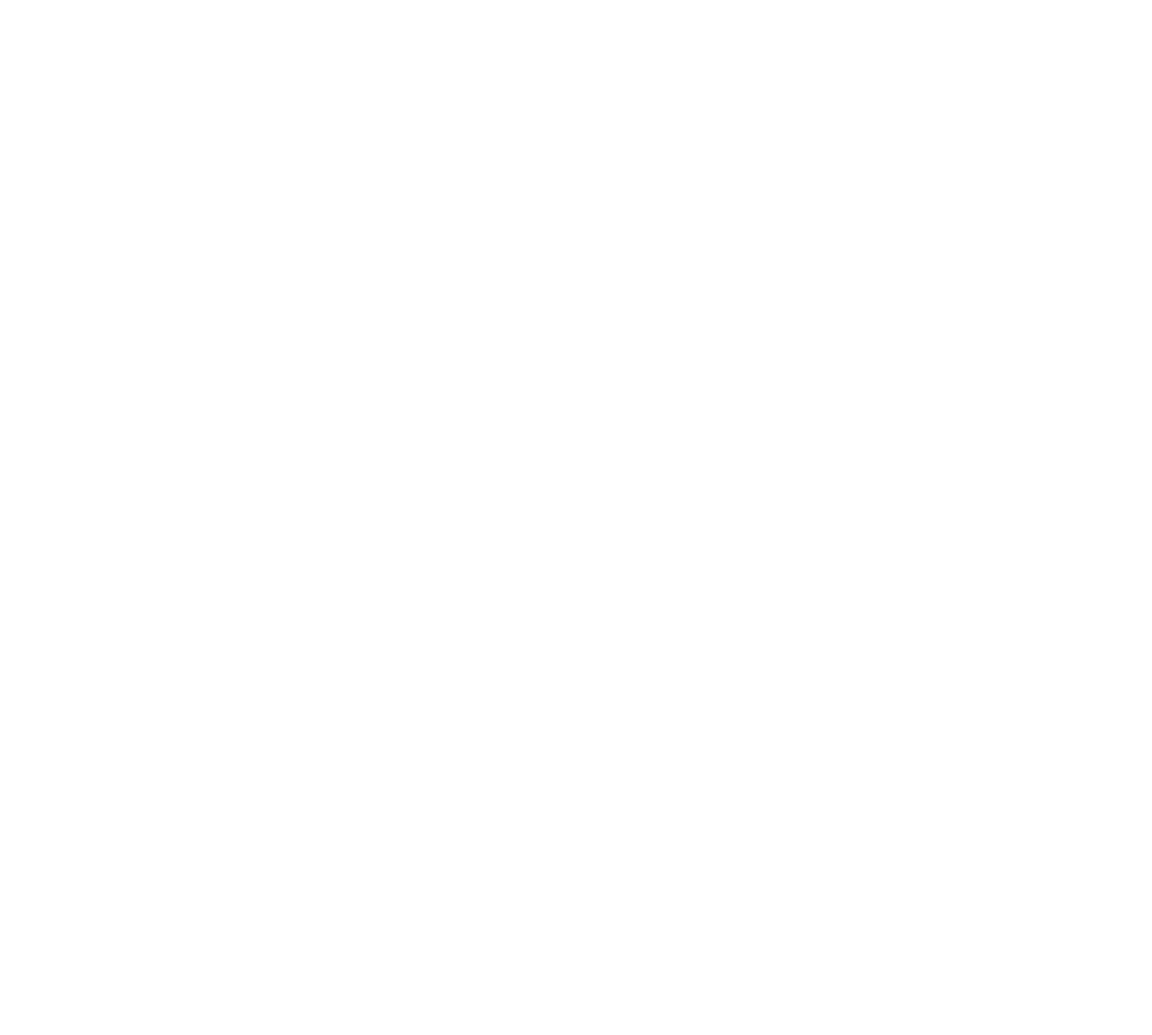
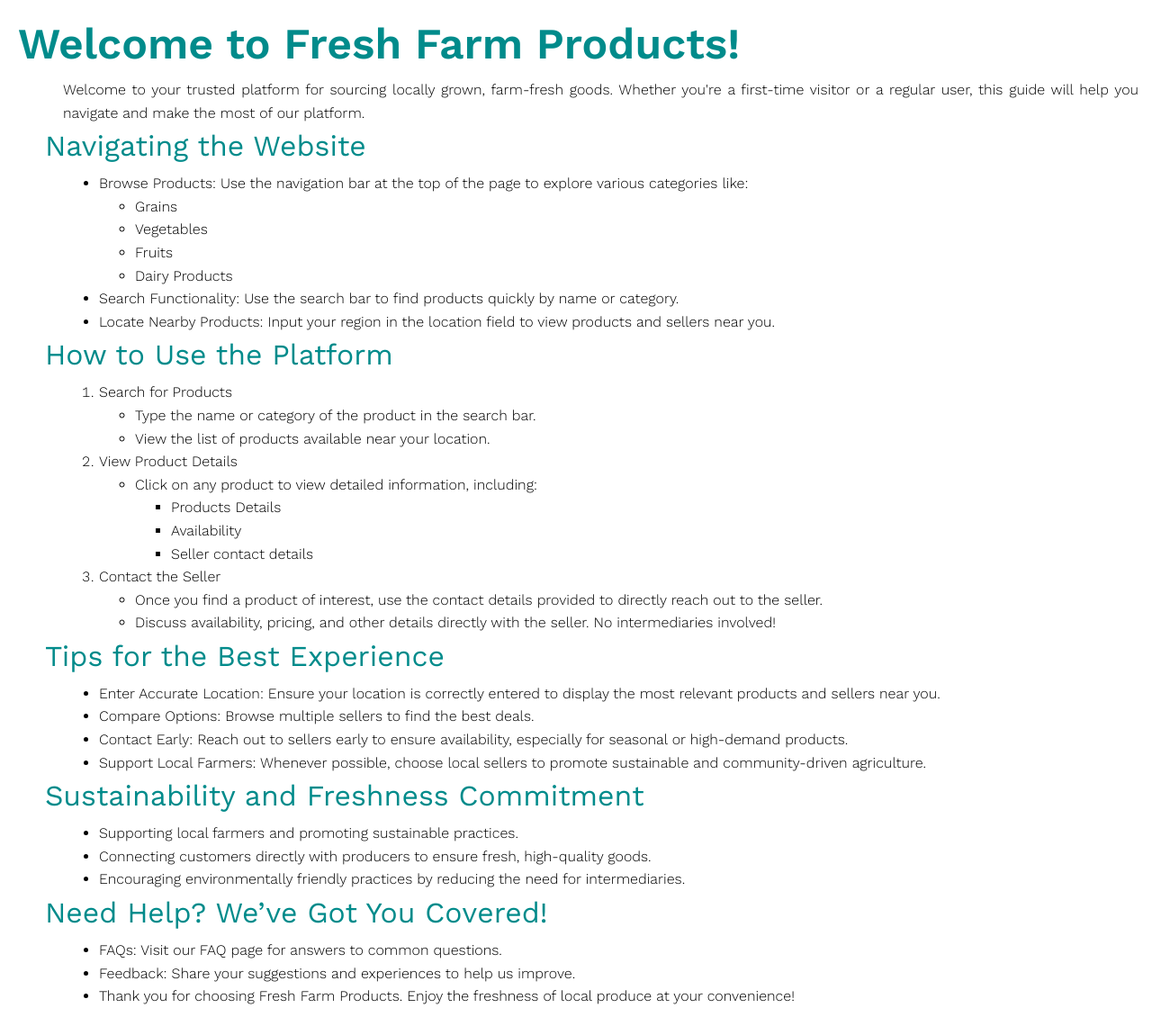
Before and after one commit to GokulakrishnanSivalingam/cropy, a React (Vite) app: page /instruction in a window 1280 px wide. Before the commit this address had no page. Shown: the whole page at 90% size. Before the commit the page ends 800 px from the top, so only its background shows below. Built offline with nearby package versions, Linux system fonts and the light colour scheme; a web font is replaced by a local one.

Commit message:
adding page

```diff
--- a/src/App.jsx
+++ b/src/App.jsx
@@ -54,7 +54,7 @@
     <img src="https://i.pinimg.com/236x/d6/ed/4d/d6ed4d80b0ea2c7ab9c7ba78d7b7b818.jpg" alt="" />
       <h3>Convenient Online Shopping</h3>
       <p> Browse, select, and buy produce with just a few clicks, all from the comfort of your home.</p>
-      <Link to="/"><button>check</button></Link>
+      <Link to="/instruction"><button>check</button></Link>
     </div></div>
     </div>
 
--- /dev/null
+++ b/src/Intruction.css
@@ -0,0 +1,46 @@
+.ins2 h1 {
+    margin-left: 50px;
+    font-weight: 400;
+}
+
+.ins2 p {
+    margin-left: 70px;
+    margin-right: 15px;
+    text-align: justify;
+    line-height: 1.6rem;
+    margin-top: 10px;
+}
+
+.first1 {
+    font-size: 3rem;
+    font-weight: 600;
+    margin-top: 20px;
+    margin-left: 20px;
+    color: darkcyan;
+}
+
+.first11 p {
+    margin-left: 70px;
+    margin-right: 15px;
+    text-align: justify;
+    line-height: 1.6rem;
+    margin-top: 10px;
+}
+
+.last1 h1 {
+    margin-left: 50px;
+    font-weight: 400;
+}
+
+.last1 p {
+    margin-left: 70px;
+    margin-right: 15px;
+    text-align: justify;
+    line-height: 1.6rem;
+    margin-top: 10px;
+    margin-bottom: 30px;
+}
+
+.ins1 {
+    color: darkcyan;
+}
--- /dev/null
+++ b/src/Intruction.jsx
@@ -0,0 +1,153 @@
+import React from "react";
+
+import './Intruction.css';
+
+
+
+const Instruction=()=>{
+
+    return(<>
+
+        <div className="first11">
+
+            <h1 className="first1">Welcome to Fresh Farm Products!</h1>
+
+            <p>Welcome to your trusted platform for sourcing locally grown, farm-fresh goods. Whether you're a first-time visitor or a regular user, this guide will help you navigate and make the most of our platform.</p>
+
+        </div>
+
+        <div className="ins2">
+
+            <h1 className="ins1">Navigating the Website</h1>
+
+            <p>
+
+                <ul>
+
+                    <li>Browse Products: Use the navigation bar at the top of the page to explore various categories like:</li>
+
+                    <ul><li>Grains</li>
+
+                    <li>Vegetables</li>
+
+                    <li>Fruits</li>
+
+                    <li>Dairy Products</li>
+
+                    </ul>
+
+                    <li>
+
+                    Search Functionality: Use the search bar to find products quickly by name or category.
+
+                    </li>
+
+                    <li>Locate Nearby Products: Input your region in the location field to view products and sellers near you.</li>
+
+                </ul>
+
+            </p>
+
+        </div>
+
+        <div className="ins2">
+
+            <h1 className="ins1">How to Use the Platform</h1>
+
+            <p><ol>
+
+                <li> Search for Products</li>
+
+                <ul><li>Type the name or category of the product in the search bar.</li>
+
+                <li>View the list of products available near your location.</li>
+
+                </ul>
+
+                <li> View Product Details</li>
+
+                <ul><li>Click on any product to view detailed information, including:</li>
+
+                <ul><li>Products Details</li>
+
+                <li>Availability</li>
+
+                <li>Seller contact details
+
+            </li></ul></ul>
+
+            <li>Contact the Seller</li>
+
+            <ul><li>Once you find a product of interest, use the contact details provided to directly reach out to the seller.</li>
+
+            <li>Discuss availability, pricing, and other details directly with the seller. No intermediaries involved!</li>
+
+            </ul></ol></p>
+
+            </div>
+
+            <div className="ins2">
+
+            <h1 className="ins1">Tips for the Best Experience</h1>
+
+            <p><ul>
+
+                <li>Enter Accurate Location: Ensure your location is correctly entered to display the most relevant products and sellers near you.</li>
+
+                <li>Compare Options: Browse multiple sellers to find the best deals.</li>
+
+                <li>Contact Early: Reach out to sellers early to ensure availability, especially for seasonal or high-demand products.</li>
+
+                <li>Support Local Farmers: Whenever possible, choose local sellers to promote sustainable and community-driven agriculture.</li>
+
+            </ul></p>
+
+        </div>
+
+        <div className="ins2">
+
+            <h1 className="ins1">  Sustainability and Freshness Commitment</h1>
+
+             <p>   <ul>
+
+                    <li>Supporting local farmers and promoting sustainable practices.</li>
+
+                <li>Connecting customers directly with producers to ensure fresh, high-quality goods.</li>
+
+                <li>Encouraging environmentally friendly practices by reducing the need for intermediaries.</li>
+
+
+
+                </ul></p>
+
+        </div>
+
+        <div className="last1">
+
+                <h1 className="ins1">Need Help? We’ve Got You Covered!</h1>
+
+                <p>
+
+                <ul>
+
+                    <li>FAQs: Visit our FAQ page for answers to common questions.</li>
+
+                    <li>Feedback: Share your suggestions and experiences to help us improve.</li>
+
+                    <li>Thank you for choosing Fresh Farm Products. Enjoy the freshness of local produce at your convenience!</li>
+
+                </ul>
+
+
+
+                </p>
+
+        </div>
+
+    </>);
+
+}
+
+
+
+export default Instruction;
--- a/src/router/Routing.jsx
+++ b/src/router/Routing.jsx
@@ -8,6 +8,7 @@
 import Producer from '../Producer.jsx';
 import Consumer from '../Consumer.jsx';
 import About from '../About.jsx';
+import Instruction from '../Intruction.jsx';
 function Routing() {
   return (
     <Router>
@@ -20,6 +21,8 @@
         <Route path="/producer" element={<Producer/>} />
         <Route path="/consumer" element={<Consumer/>} />
         <Route path="/about" element={<About/>} />
+        <Route path="/instruction" element={<Instruction/>} />
+
       </Routes>
     </Router>
   );
```
